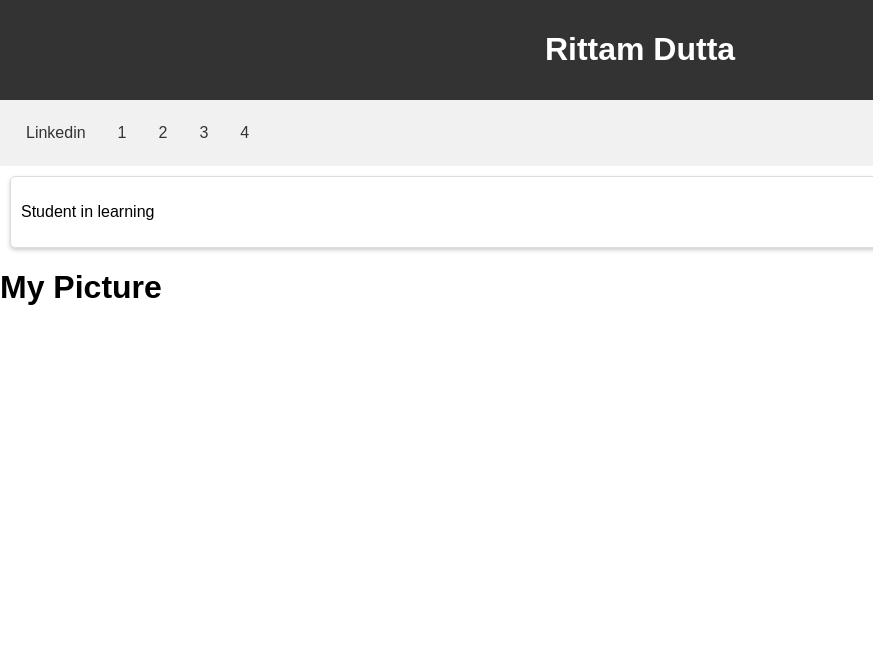
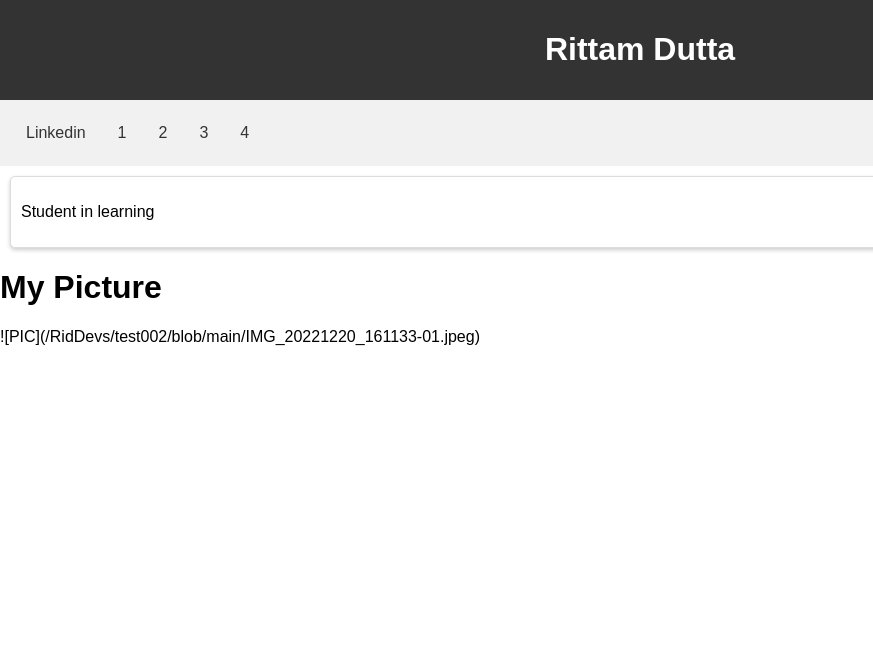
Before and after one commit to RidDevs/Rittam, a plain HTML site: page ridsite.htm in a window 1280 px wide. Shown: the full height of the page, 0-873 px from the left. Drawn offline with Linux system fonts and the light colour scheme; grey boxes are pictures that could not be loaded.

Commit message:
Update ridsite.htm

```diff
--- a/ridsite.htm
+++ b/ridsite.htm
@@ -63,6 +63,7 @@
 		<p>Student in learning</p>
 	</main>
 	 <h1>My Picture</h1>
+	![PIC](/RidDevs/test002/blob/main/IMG_20221220_161133-01.jpeg)
     <img src="https://github.com/RidDevs/test002/blob/main/IMG_20221220_161133-01.jpeg" alt="Img" style="float: right; border: 1px solid blue;">
 </body>
 </html>
```
